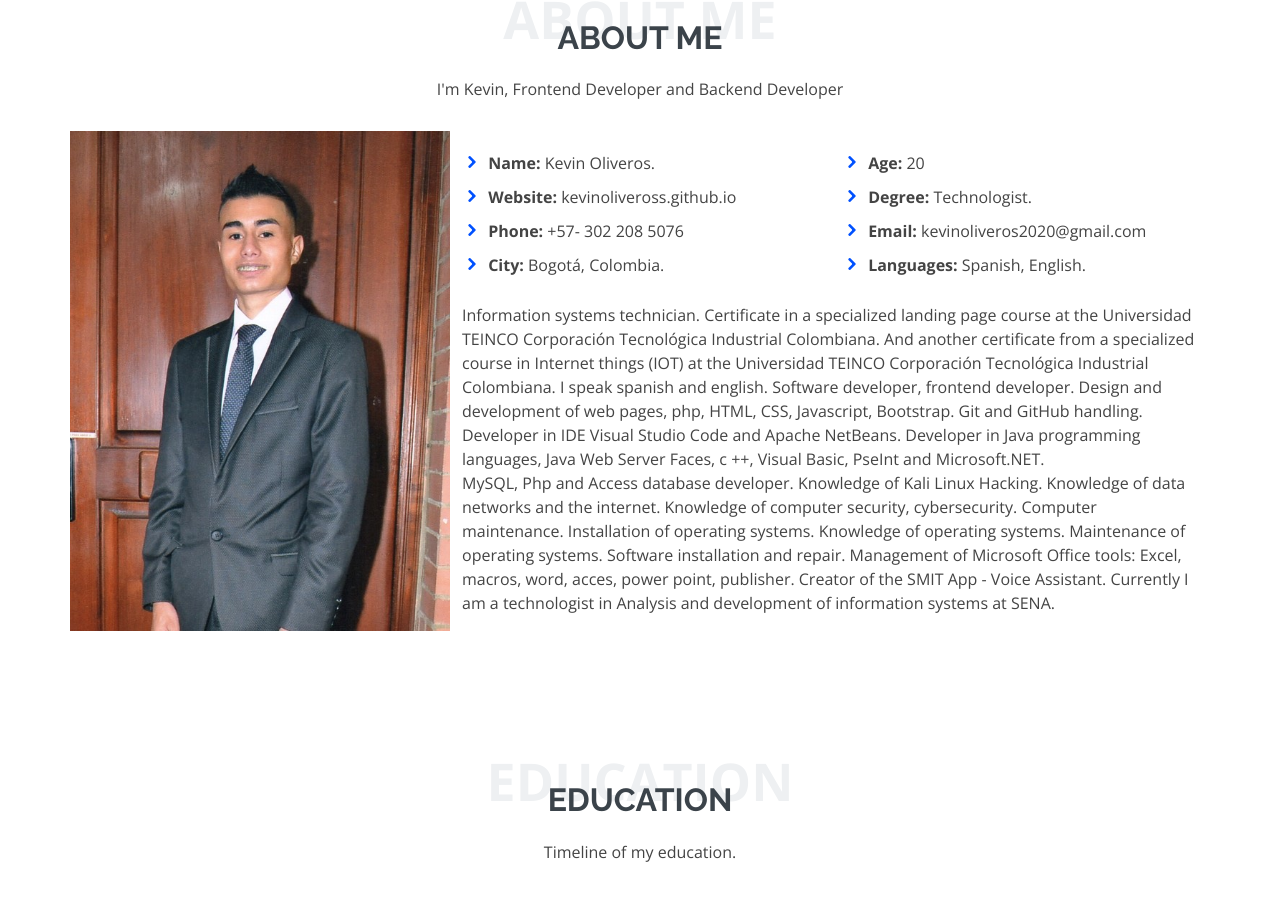
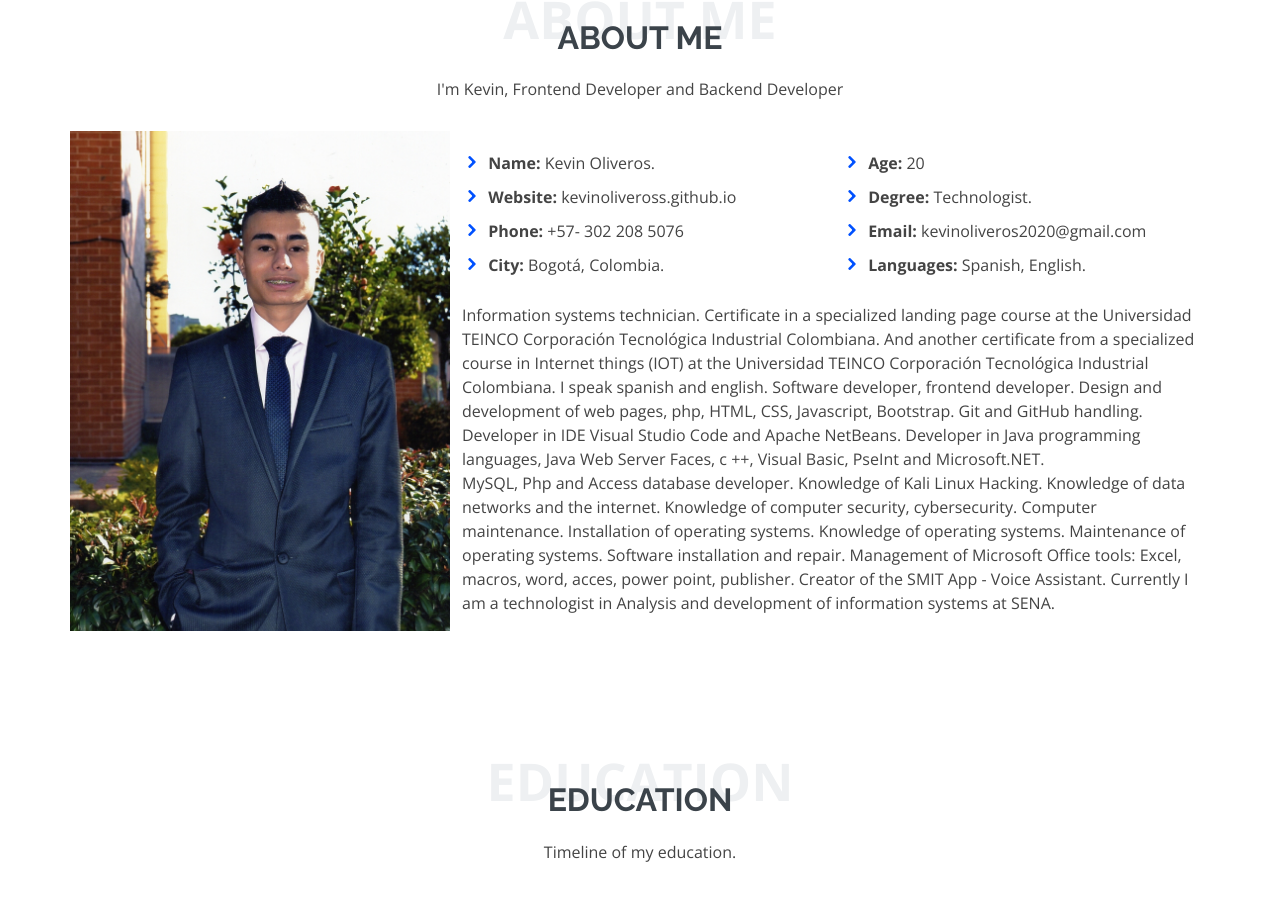
Before and after one commit to Keto2020/kevinoliveros, a plain HTML site: page index.html in a window 1280 px wide. Shown: the part 871-1782 px from the top of the page. Drawn offline with nearby package versions, Linux system fonts and the light colour scheme; files whose address does not match are found by name.

Commit message:
Update style.css

```diff
--- a/assets/css/style.css
+++ b/assets/css/style.css
@@ -590,7 +590,7 @@ section {
 }
 
 .about .image {
-  background: url("../img/me2.jpg") center center no-repeat;
+  background: url("../img/me1.jpg") center center no-repeat;
   background-size: cover;
   min-height: 500px;
 }
```
